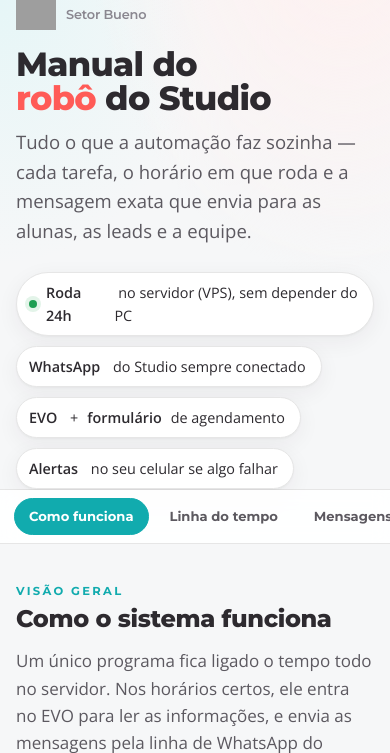
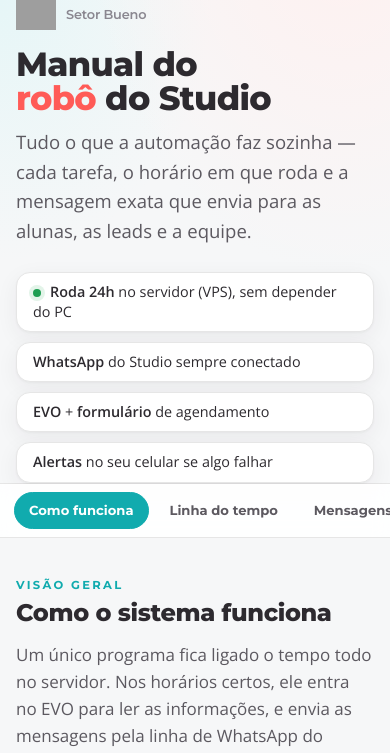
Before and after one commit to rrabadan86/SF-Chat_Experimental-Mensagens, a Flask app: page /manual in a window 390 px wide; the page is wider, and only the part inside the window is pictured. Shown: the top 753 px of that part. Run offline with Flask 3, Linux system fonts and the light colour scheme; grey boxes are pictures that could not be loaded.

Commit message:
Manual: corrige chips do hero no mobile (texto quebrando errado)
Os 'facts' do hero usavam flex interno, que separava o negrito do texto e
empilhava 'Roda 24h' numa coluna estreita no celular. Troca por fluxo de
texto inline (dot inline-block) e, no mobile, empilha os chips em largura
cheia com cantos arredondados.

Co-Authored-By: Claude Opus 4.8 <noreply@anthropic.com>
Claude-Session: https://claude.ai/code/session_015TTSt7TGwbyy5y2rhojFLo

```diff
--- a/Experimental/src/agendamento_evo/formulario_web/templates/manual.html
+++ b/Experimental/src/agendamento_evo/formulario_web/templates/manual.html
@@ -81,9 +81,10 @@
   h1 .accent{color:var(--accent)}
   .lede{font-size:1.16rem; color:var(--text-soft); max-width:60ch; margin:0}
   .facts{display:flex; flex-wrap:wrap; gap:10px; margin-top:26px}
-  .fact{display:flex; align-items:center; gap:9px; background:var(--surface); border:1px solid var(--border); border-radius:999px; padding:8px 15px 8px 12px; font-size:.9rem; box-shadow:var(--shadow)}
+  .fact{background:var(--surface); border:1px solid var(--border); border-radius:999px; padding:9px 16px; font-size:.9rem; box-shadow:var(--shadow); line-height:1.4}
   .fact b{font-weight:600}
-  .fact .dot{width:8px;height:8px;border-radius:50%;background:var(--wa);flex:none;box-shadow:0 0 0 4px var(--wa-soft)}
+  .fact .dot{display:inline-block;width:8px;height:8px;border-radius:50%;background:var(--wa);margin-right:9px;box-shadow:0 0 0 4px var(--wa-soft);vertical-align:middle}
+  @media(max-width:560px){ .facts{flex-direction:column; align-items:stretch} .fact{border-radius:14px} }
 
   section{padding:52px 0}
   section + section{border-top:1px solid var(--border)}
```
